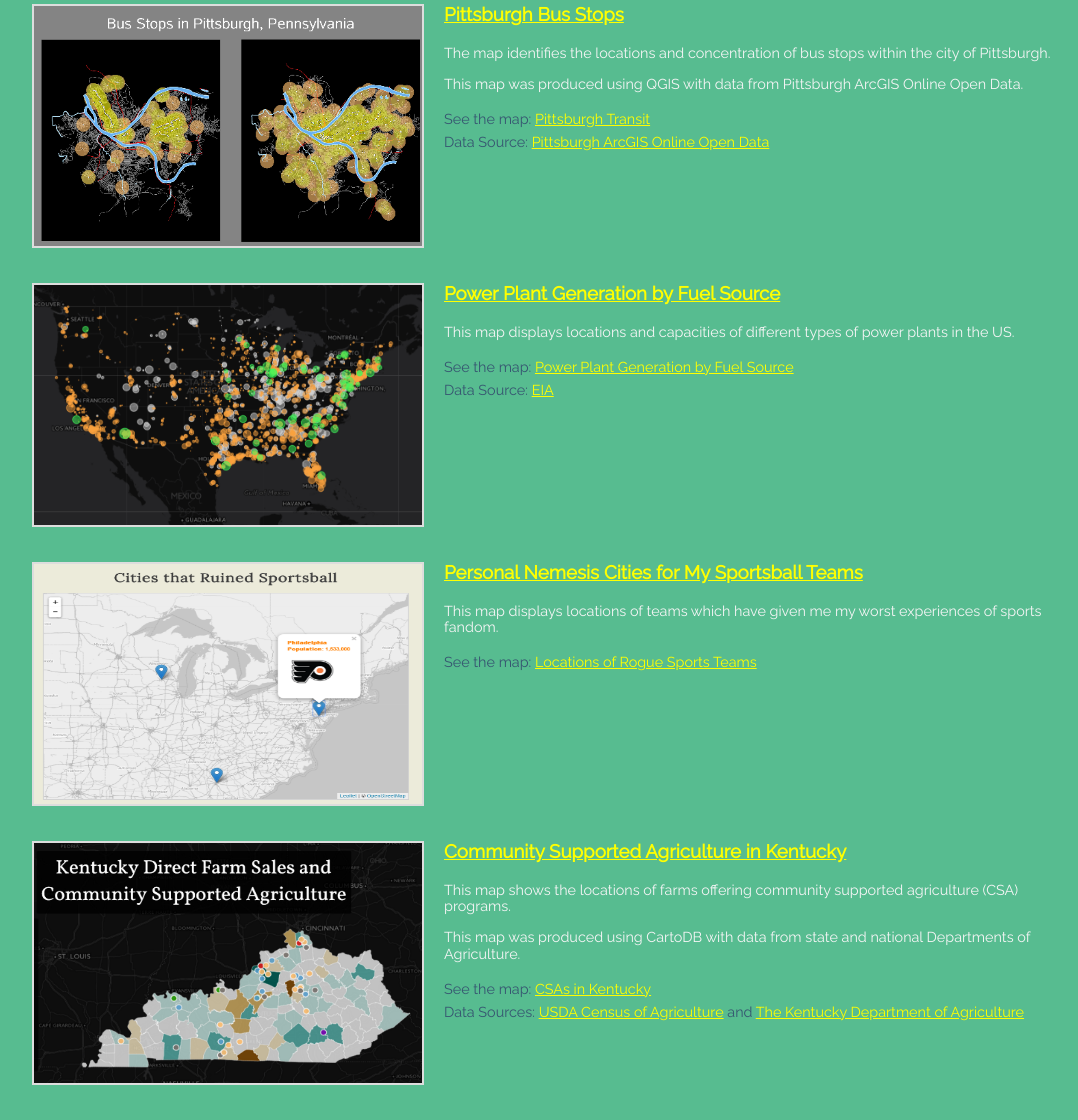
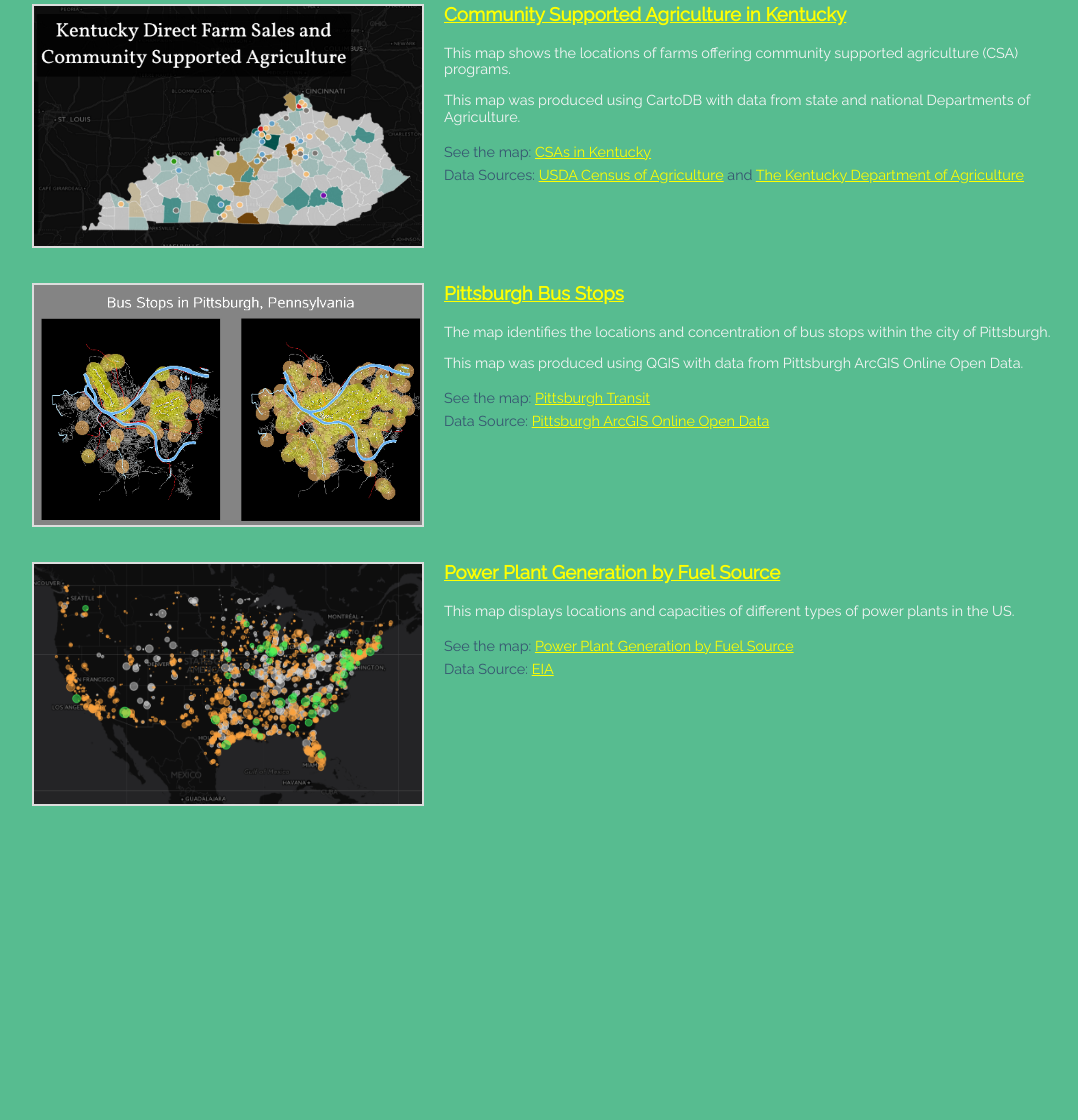
Before and after one commit to jairusrossi/jairusrossi.github.io, a plain HTML site: page index.html in a window 1280 px wide. Shown: the part 130-1250 px from the top of the page, without its empty margins (96-1174 px from the left). After the commit the page ends 971 px from the top, so only its background shows below. Drawn offline with nearby package versions, Linux system fonts and the light colour scheme; a web font is replaced by a local one.

Commit message:
update portfolio

```diff
--- a/index.html
+++ b/index.html
@@ -97,6 +97,18 @@
     </header>
 
     <section class="project">
+        <a target='_blank' href="https://jairusrossi.carto.com/viz/16561a96-f28b-11e5-a9cf-0ecfd53eb7d3/public_map"> <img src="images/ky_ag.png" alt="CSAs in Kentucky" class="project-image"> </a>
+        <h3><a target='_blank' href="https://jairusrossi.carto.com/viz/16561a96-f28b-11e5-a9cf-0ecfd53eb7d3/public_map">Community Supported Agriculture in Kentucky</a>
+</h3>
+        <p>This map shows the locations of farms offering community supported agriculture (CSA) programs.</p>
+        <p>This map was produced using CartoDB with data from state and national Departments of Agriculture.</p>
+        <ul>
+            <li>See the map: <a target='_blank' href="https://jairusrossi.carto.com/viz/16561a96-f28b-11e5-a9cf-0ecfd53eb7d3/public_map">CSAs in Kentucky</a></li>
+            <li>Data Sources: <a target='_blank' href="https://www.agcensus.usda.gov/">USDA Census of Agriculture</a> and <a target='_blank' href="http://www.kyproud.com/kentucky-proud-producers.aspx">The Kentucky Department of Agriculture</a></li>
+        </ul>
+    </section>
+
+    <section class="project">
         <a target='_blank' href="maps/Pittsburgh.pdf"><img src="images/Pittsburgh.png" alt="Map of Pittsburgh Transit" class="project-image" /></a>
         <h3><a target = '_blank' href="maps/Pittsburgh.pdf">Pittsburgh Bus Stops</a></h3>
         <p>The map identifies the locations and concentration of bus stops within the city of Pittsburgh. </p>
@@ -118,27 +130,6 @@
     </section>
 
 
-    <section class="project">
-        <a target='_blank' href="https://jairusrossi.github.io/sportsball/"> <img src="images/sportsball.png" alt="Teams I hate" class="project-image"></a>
-        <h3><a target='_blank' href="https://jairusrossi.github.io/sportsball/">Personal Nemesis Cities for My Sportsball Teams</a></h3>
-        <p>This map displays locations of teams which have given me my worst experiences of sports fandom.</p>
-        <ul>
-            <li>See the map: <a target='_blank' href="https://jairusrossi.github.io/sportsball/">Locations of Rogue Sports Teams</a></li>
-        </ul>
-
-    </section>
-
-    <section class="project">
-        <a target='_blank' href="https://jairusrossi.carto.com/viz/16561a96-f28b-11e5-a9cf-0ecfd53eb7d3/public_map"> <img src="images/ky_ag.png" alt="CSAs in Kentucky" class="project-image"> </a>
-        <h3><a target='_blank' href="https://jairusrossi.carto.com/viz/16561a96-f28b-11e5-a9cf-0ecfd53eb7d3/public_map">Community Supported Agriculture in Kentucky</a>
-</h3>
-        <p>This map shows the locations of farms offering community supported agriculture (CSA) programs.</p>
-        <p>This map was produced using CartoDB with data from state and national Departments of Agriculture.</p>
-        <ul>
-            <li>See the map: <a target='_blank' href="https://jairusrossi.carto.com/viz/16561a96-f28b-11e5-a9cf-0ecfd53eb7d3/public_map">CSAs in Kentucky</a></li>
-            <li>Data Sources: <a target='_blank' href="https://www.agcensus.usda.gov/">USDA Census of Agriculture</a> and <a target='_blank' href="http://www.kyproud.com/kentucky-proud-producers.aspx">The Kentucky Department of Agriculture</a></li>
-        </ul>
-    </section>
 
 
 
```
